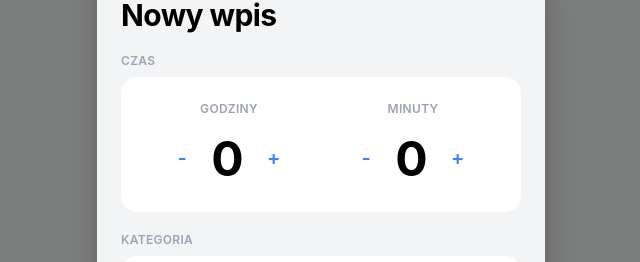
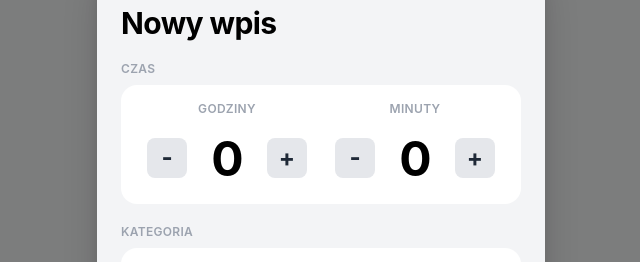
Before and after one commit to o-lehner/sprawozdanie, a React (Vite) app: page / in a window 1280 px wide. Both pictures are taken after a click on the button "Dodaj wpis". Shown: the part 206-468 px from the top of the page, without its empty margins (319-959 px from the left). Built offline with nearby package versions, Linux system fonts and the light colour scheme; the HTML template or start-up script is replaced by a standard one.

Commit message:
Przyciski + -

```diff
--- a/src/components/EntryFormModal.tsx
+++ b/src/components/EntryFormModal.tsx
@@ -167,15 +167,15 @@ const EntryFormModal: React.FC<EntryFormModalProps> = ({
           {/* Czas - godziny i minuty */}
           <div>
             <label className="block text-xs text-gray-400 uppercase tracking-wide mb-2 ios-button">Czas</label>
-            <div className="bg-white rounded-2xl p-6">
-              <div className="flex items-center justify-center gap-4">
+            <div className="bg-white rounded-2xl p-4">
+              <div className="flex items-center justify-center gap-2">
                 {/* Godziny */}
                 <div className="text-center flex-1">
                   <label className="block text-xs text-gray-400 uppercase tracking-wide mb-3 ios-button">GODZINY</label>
-                  <div className="flex items-center justify-center">
+                  <div className="flex items-center justify-center gap-2">
                     <button
                       onClick={() => handleHoursAdjust(-1)}
-                      className="text-blue-500 hover:text-blue-600 p-2 rounded-full ios-button text-xl"
+                      className="w-10 h-10 flex items-center justify-center bg-gray-200 hover:bg-gray-300 rounded-lg text-gray-800 text-2xl font-bold transition-colors active:bg-gray-400"
                     >
                       -
                     </button>
@@ -190,7 +190,7 @@ const EntryFormModal: React.FC<EntryFormModalProps> = ({
                     />
                     <button
                       onClick={() => handleHoursAdjust(1)}
-                      className="text-blue-500 hover:text-blue-600 p-2 rounded-full ios-button text-xl"
+                      className="w-10 h-10 flex items-center justify-center bg-gray-200 hover:bg-gray-300 rounded-lg text-gray-800 text-2xl font-bold transition-colors active:bg-gray-400"
                     >
                       +
                     </button>
@@ -200,10 +200,10 @@ const EntryFormModal: React.FC<EntryFormModalProps> = ({
                 {/* Minuty */}
                 <div className="text-center flex-1">
                   <label className="block text-xs text-gray-400 uppercase tracking-wide mb-3 ios-button">MINUTY</label>
-                  <div className="flex items-center justify-center">
+                  <div className="flex items-center justify-center gap-2">
                     <button
                       onClick={() => handleMinutesAdjust(-5)}
-                      className="text-blue-500 hover:text-blue-600 p-2 rounded-full ios-button text-xl"
+                      className="w-10 h-10 flex items-center justify-center bg-gray-200 hover:bg-gray-300 rounded-lg text-gray-800 text-2xl font-bold transition-colors active:bg-gray-400"
                     >
                       -
                     </button>
@@ -218,7 +218,7 @@ const EntryFormModal: React.FC<EntryFormModalProps> = ({
                     />
                     <button
                       onClick={() => handleMinutesAdjust(5)}
-                      className="text-blue-500 hover:text-blue-600 p-2 rounded-full ios-button text-xl"
+                      className="w-10 h-10 flex items-center justify-center bg-gray-200 hover:bg-gray-300 rounded-lg text-gray-800 text-2xl font-bold transition-colors active:bg-gray-400"
                     >
                       +
                     </button>
```
